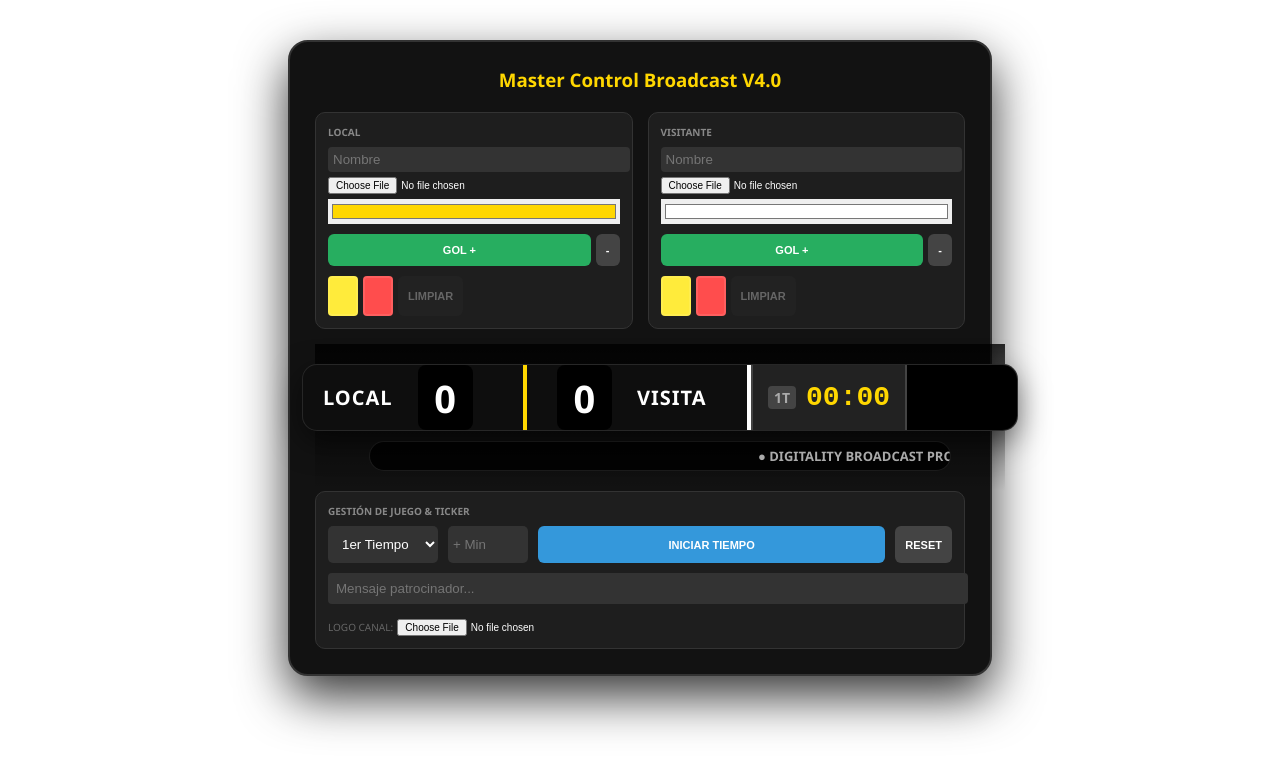
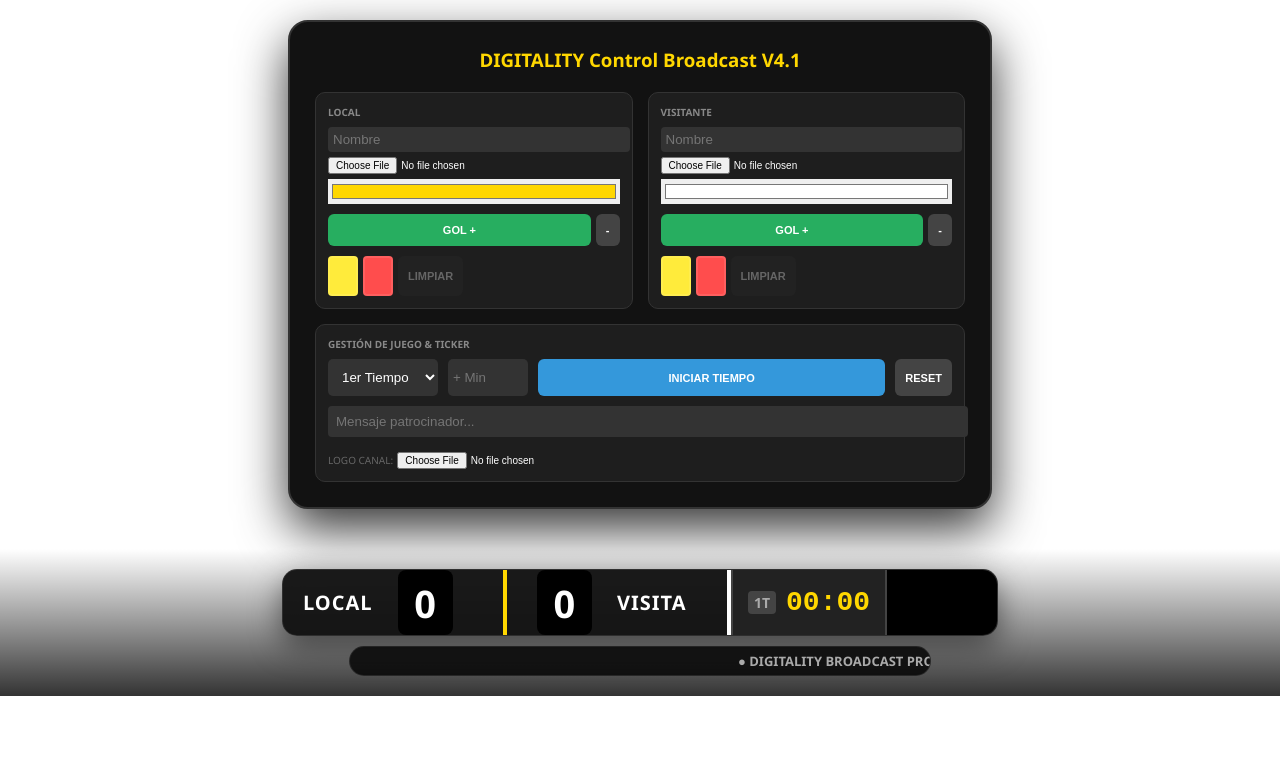
Before and after one commit to Jona1110/MARCADOR_CONTADOR, a plain HTML site: page index.html in a window 1280 px wide. Drawn offline with Linux system fonts and the light colour scheme.

Commit message:
Update index.html

```diff
--- a/index.html
+++ b/index.html
@@ -2,15 +2,28 @@
 <html lang="es">
 <head>
     <meta charset="UTF-8">
-    <title>Jony Ultra Broadcast 2026 - Squircle Pro</title>
+    <title>Jony Ultra Broadcast 2026 - Layout Inverso</title>
     <style>
         :root { --bg-panel: #121212; --accent-l: #ffd700; --accent-v: #ffffff; --red: #ff4d4d; --yellow: #ffeb3b; }
         body { background: transparent; margin: 0; font-family: 'Segoe UI', Roboto, Helvetica, Arial, sans-serif; color: white; display: flex; flex-direction: column; align-items: center; }
 
-        /* --- MARCADOR ULTRA PRO (OBS) --- */
+        /* --- PANEL DE CONTROL (AHORA ARRIBA) --- */
+        #panel-control {
+            margin-top: 20px; width: 650px; background: var(--bg-panel); padding: 25px;
+            border-radius: 20px; border: 2px solid #333; box-shadow: 0 20px 50px rgba(0,0,0,0.8);
+            margin-bottom: 40px;
+        }
+        .config-grid { display: grid; grid-template-columns: 1fr 1fr; gap: 15px; margin-bottom: 15px; }
+        .control-group { background: #1e1e1e; padding: 12px; border-radius: 10px; border: 1px solid #333; }
+        h4 { margin: 0 0 8px 0; font-size: 10px; color: #888; text-transform: uppercase; }
+        .score-row { display: flex; gap: 5px; margin-top: 10px; }
+        .btn { border: none; border-radius: 6px; cursor: pointer; font-weight: bold; transition: 0.2s; padding: 10px; text-transform: uppercase; font-size: 11px;}
+        .card-btn { width: 30px; height: 40px; border-radius: 4px; border: 2px solid rgba(255,255,255,0.1); cursor: pointer; }
+
+        /* --- MARCADOR ULTRA PRO (AHORA ABAJO) --- */
         #marcador-obs {
             padding: 20px; width: 100%; display: flex; flex-direction: column; align-items: center;
-            background: linear-gradient(180deg, rgba(0,0,0,0.8) 0%, rgba(0,0,0,0) 100%);
+            background: linear-gradient(0deg, rgba(0,0,0,0.8) 0%, rgba(0,0,0,0) 100%);
         }
 
         .main-bar {
@@ -30,48 +43,31 @@
             border-radius: 8px; margin: 0 10px; transition: all 0.3s;
         }
 
-        /* Indicadores de Tarjetas Squircle */
         .cards-container { position: absolute; bottom: 4px; display: flex; gap: 3px; left: 50%; transform: translateX(-50%); }
         .card-dot { width: 8px; height: 12px; border-radius: 2px; box-shadow: 0 1px 3px rgba(0,0,0,0.5); }
 
         .team-name { font-size: 20px; font-weight: 800; text-transform: uppercase; letter-spacing: 1px; }
         .logo-frame { width: 42px; height: 42px; object-fit: contain; border-radius: 12px; background: rgba(255,255,255,0.05); padding: 2px; }
 
-        /* Reloj y Periodo */
         .timer-container { display: flex; align-items: center; background: #222; height: 100%; border-left: 2px solid #444; padding: 0 15px; }
         .period-tag { background: #444; color: #aaa; padding: 2px 6px; border-radius: 4px; font-size: 14px; font-weight: 800; margin-right: 10px; }
         .time-val { font-family: 'Courier New', monospace; font-size: 28px; font-weight: bold; color: #ffd700; }
 
-        /* Tiempo Agregado */
         #viewAdded { background: #c0392b; color: white; padding: 0 10px; font-size: 22px; font-weight: 900; display: none; align-items: center; height: 100%; border-left: 1px solid rgba(255,255,255,0.2); }
 
         .mosca-integra { background: #000; padding: 0 15px; height: 100%; display: flex; align-items: center; border-left: 2px solid #444; min-width: 80px; justify-content: center; border-radius: 0 15px 15px 0; }
         .mosca-img { max-width: 90px; max-height: 40px; object-fit: contain; border-radius: 10px; }
 
-        /* Ticker Patrocinadores */
         .ticker-wrap { width: 580px; background: rgba(0,0,0,0.8); margin-top: 10px; overflow: hidden; border-radius: 20px; border: 1px solid rgba(255,255,255,0.1); }
         .ticker-move { display: flex; white-space: nowrap; animation: ticker 25s linear infinite; padding: 5px 0; }
         .ticker-item { padding: 0 40px; color: #aaa; font-size: 13px; font-weight: bold; text-transform: uppercase; }
         @keyframes ticker { 0% { transform: translateX(100%); } 100% { transform: translateX(-100%); } }
-
-        /* --- PANEL DE CONTROL --- */
-        #panel-control {
-            margin-top: 40px; width: 650px; background: var(--bg-panel); padding: 25px;
-            border-radius: 20px; border: 2px solid #333; box-shadow: 0 20px 50px rgba(0,0,0,0.8);
-            margin-bottom: 50px;
-        }
-        .config-grid { display: grid; grid-template-columns: 1fr 1fr; gap: 15px; margin-bottom: 15px; }
-        .control-group { background: #1e1e1e; padding: 12px; border-radius: 10px; border: 1px solid #333; }
-        h4 { margin: 0 0 8px 0; font-size: 10px; color: #888; text-transform: uppercase; }
-        .score-row { display: flex; gap: 5px; margin-top: 10px; }
-        .btn { border: none; border-radius: 6px; cursor: pointer; font-weight: bold; transition: 0.2s; padding: 10px; text-transform: uppercase; font-size: 11px;}
-        .card-btn { width: 30px; height: 40px; border-radius: 4px; border: 2px solid rgba(255,255,255,0.1); }
     </style>
 </head>
 <body>
 
-     <div id="panel-control">
-        <h3 style="margin:0 0 20px 0; color: #ffd700; text-align: center;">Master Control Broadcast V4.0</h3>
+    <div id="panel-control">
+        <h3 style="margin:0 0 20px 0; color: #ffd700; text-align: center;">DIGITALITY Control Broadcast V4.1</h3>
 
         <div class="config-grid">
             <div class="control-group">
@@ -106,6 +102,26 @@
                 </div>
             </div>
         </div>
+
+        <div class="control-group">
+            <h4>Gestión de Juego & Ticker</h4>
+            <div style="display:flex; gap:10px;">
+                <select id="inPeriod" onchange="sync()" style="background:#333; color:white; border:none; padding:10px; border-radius:5px;">
+                    <option value="1T">1er Tiempo</option>
+                    <option value="2T">2do Tiempo</option>
+                    <option value="ET">Extra</option>
+                </select>
+                <input type="number" id="inAdded" placeholder="+ Min" oninput="sync()" style="width:70px; background:#333; color:white; border:none; padding:5px; border-radius:5px;">
+                <button class="btn" id="tBtn" onclick="toggleT()" style="background:#3498db; color:white; flex:1;">INICIAR TIEMPO</button>
+                <button class="btn" onclick="resetT()" style="background:#444; color:white;">RESET</button>
+            </div>
+            <input type="text" id="inTicker" placeholder="Mensaje patrocinador..." oninput="sync()" style="width:100%; margin-top:10px; padding:8px; background:#333; color:white; border:none; border-radius:4px;">
+            <div style="margin-top:10px;">
+                <label style="font-size:10px; color:#666;">LOGO CANAL:</label>
+                <input type="file" onchange="handleImg(event, 'Mosca')" accept="image/*" style="font-size:10px;">
+            </div>
+        </div>
+    </div>
 
     <div id="marcador-obs">
         <div class="main-bar">
@@ -143,28 +159,6 @@
         </div>
     </div>
 
-
-
-        <div class="control-group">
-            <h4>Gestión de Juego & Ticker</h4>
-            <div style="display:flex; gap:10px;">
-                <select id="inPeriod" onchange="sync()" style="background:#333; color:white; border:none; padding:10px; border-radius:5px;">
-                    <option value="1T">1er Tiempo</option>
-                    <option value="2T">2do Tiempo</option>
-                    <option value="ET">Extra</option>
-                </select>
-                <input type="number" id="inAdded" placeholder="+ Min" oninput="sync()" style="width:70px; background:#333; color:white; border:none; padding:5px; border-radius:5px;">
-                <button class="btn" id="tBtn" onclick="toggleT()" style="background:#3498db; color:white; flex:1;">INICIAR TIEMPO</button>
-                <button class="btn" onclick="resetT()" style="background:#444; color:white;">RESET</button>
-            </div>
-            <input type="text" id="inTicker" placeholder="Mensaje patrocinador..." oninput="sync()" style="width:100%; margin-top:10px; padding:8px; background:#333; color:white; border:none; border-radius:4px;">
-            <div style="margin-top:10px;">
-                <label style="font-size:10px; color:#666;">LOGO CANAL:</label>
-                <input type="file" onchange="handleImg(event, 'Mosca')" accept="image/*" style="font-size:10px;">
-            </div>
-        </div>
-    </div>
-
     <script>
         let data = { scoreL:0, scoreV:0, sec:0, active:false };
         let timer;
@@ -188,7 +182,7 @@
         function modScore(s, v) {
             data['score'+s] = Math.max(0, data['score'+s] + v);
             document.getElementById('viewScore'+s).innerText = data['score'+s];
-            if(v > 0) { // Animación simple de flash al gol
+            if(v > 0) {
                 let el = document.getElementById('viewScore'+s);
                 el.style.background = "#fff"; el.style.color = "#000";
                 setTimeout(() => { el.style.background = "#000"; el.style.color = "#fff"; }, 500);
```
